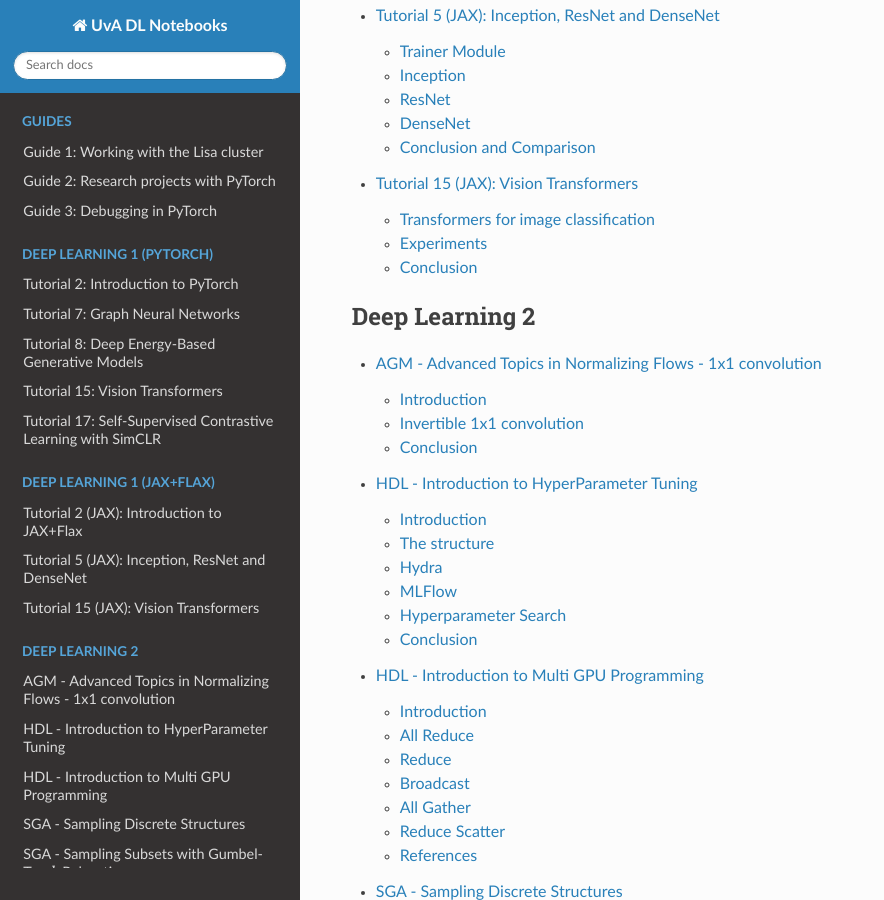
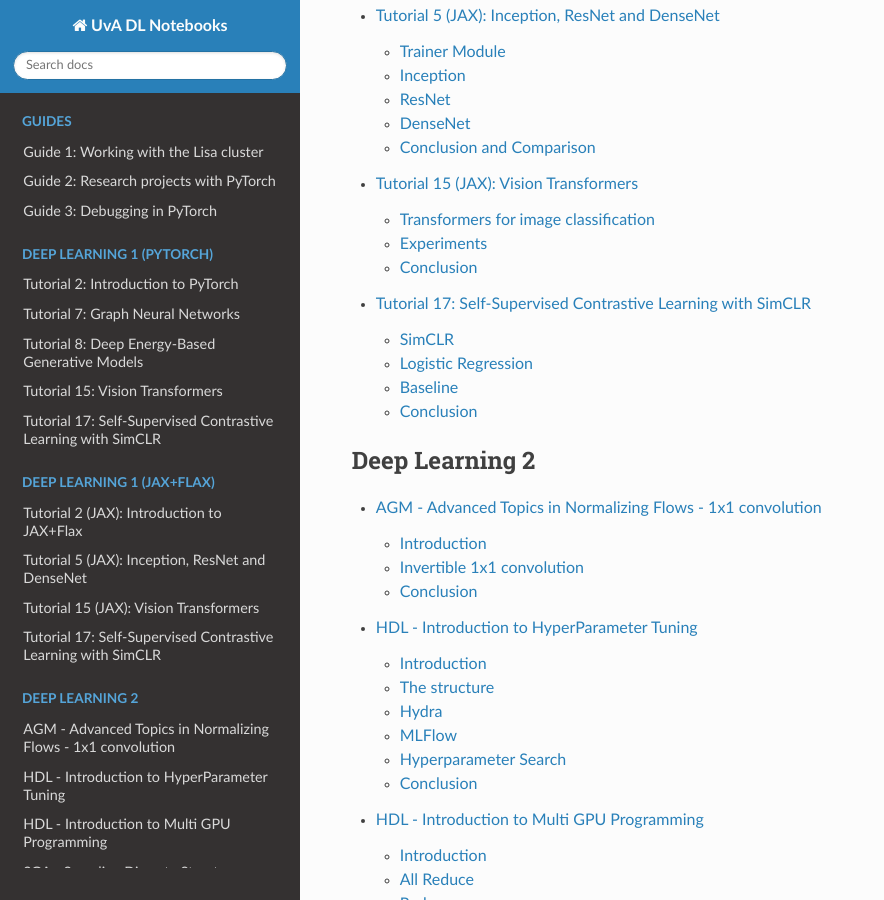
Before and after one commit to phlippe/uvadlc_notebooks, a Sphinx documentation site: the page built from docs/index.rst, in a window 1280 px wide and 900 px high, scrolled down 4131 px. Shown: the whole window, without its empty margins (0-884 px from the left). Built offline with Sphinx 7.4.7 and the Read the Docs theme 2.0.0, drawn with Linux system fonts in a browser that asks for light colours; pages that are not in the unit, such as notebooks, are missing from menus.

Commit message:
Link tutorial in doctree

```diff
--- a/docs/index.rst
+++ b/docs/index.rst
@@ -146,6 +146,7 @@ If you find the tutorials helpful and would like to cite them, you can use the f
    tutorial_notebooks/JAX/tutorial11/NF_image_modeling
    tutorial_notebooks/JAX/tutorial12/Autoregressive_Image_Modeling
    tutorial_notebooks/JAX/tutorial15/Vision_Transformer
+   tutorial_notebooks/JAX/tutorial17/SimCLR
 
 .. toctree::
    :caption: Deep Learning 2
```
Also changed, not shown: docs/tutorial_notebooks/tutorial17/SimCLR.ipynb.
